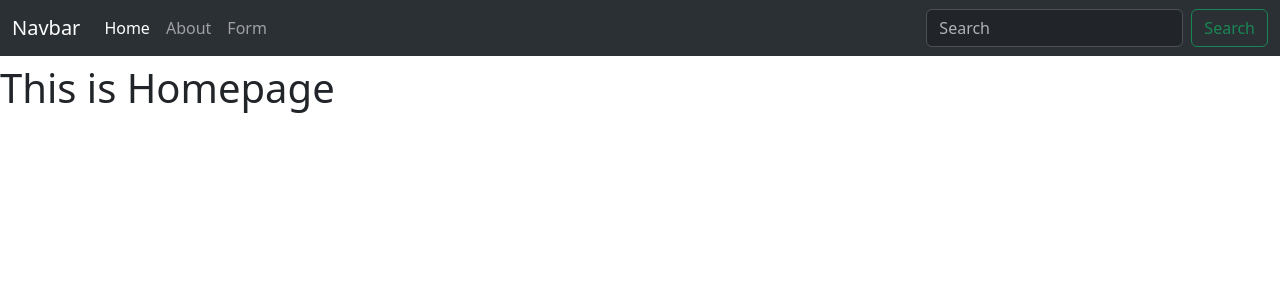
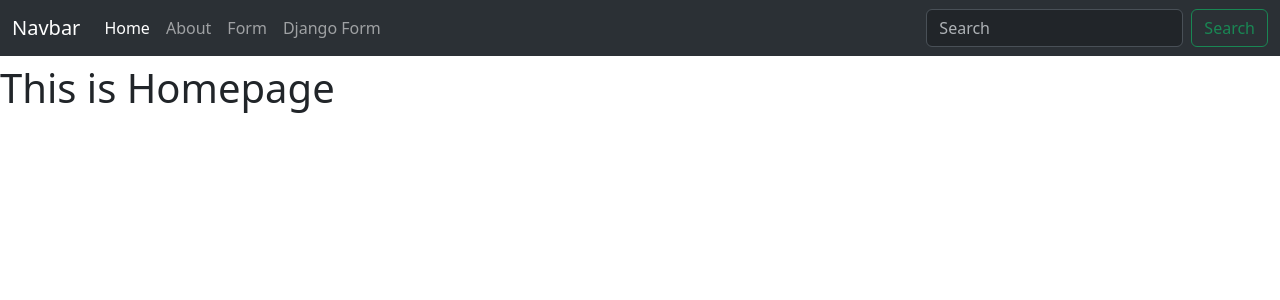
Before and after one commit to AbdullahAlTowsif/fifth-django-working-with-forms, a Django app: page / in a window 1280 px wide. Shown: the top 300 px of the page. Run offline with Django 5.2, Linux system fonts and the light colour scheme.

Commit message:
djaongo built in forms intro

```diff
--- /dev/null
+++ b/first_app/forms.py
@@ -0,0 +1,5 @@
+from django import forms
+
+class contactForm(forms.Form):
+    name = forms.CharField(label='Username')
+    email = forms.EmailField()
--- a/first_app/urls.py
+++ b/first_app/urls.py
@@ -5,4 +5,5 @@ urlpatterns = [
     path('', views.home, name="homepage"),
     path('about/', views.about, name="aboutpage"),
     path('from/', views.submit_form, name="submit_form"),
+    path('django_form/', views.DjangoForm, name="django_form"),
 ]
--- a/first_app/views.py
+++ b/first_app/views.py
@@ -1,5 +1,5 @@
 from django.shortcuts import render
-
+from . forms import contactForm
 # Create your views here.
 
 def home(request):
@@ -17,3 +17,9 @@ def about(request):
 
 def submit_form(request):
     return render(request, './first_app/form.html')
+
+def DjangoForm(request):
+    form = contactForm(request.POST)
+    if form.is_valid():
+        print(form.cleaned_data)
+    return render(request, './first_app/django_form.html', {'form' : form})
--- a/templates/base.html
+++ b/templates/base.html
@@ -26,6 +26,10 @@
                 {% url 'submit_form' as sf %}
                 <a class="nav-link" href="{{sf}}">Form</a>
               </li>
+              <li class="nav-item">
+                {% url 'django_form' as df %}
+                <a class="nav-link" href="{{df}}">Django Form</a>
+              </li>
             </ul>
             <form class="d-flex" role="search">
               <input class="form-control me-2" type="search" placeholder="Search" aria-label="Search">
```
Also changed, not shown: first_app/templates/first_app/django_form.html (added, +12 -0 lines), README.md (added).
